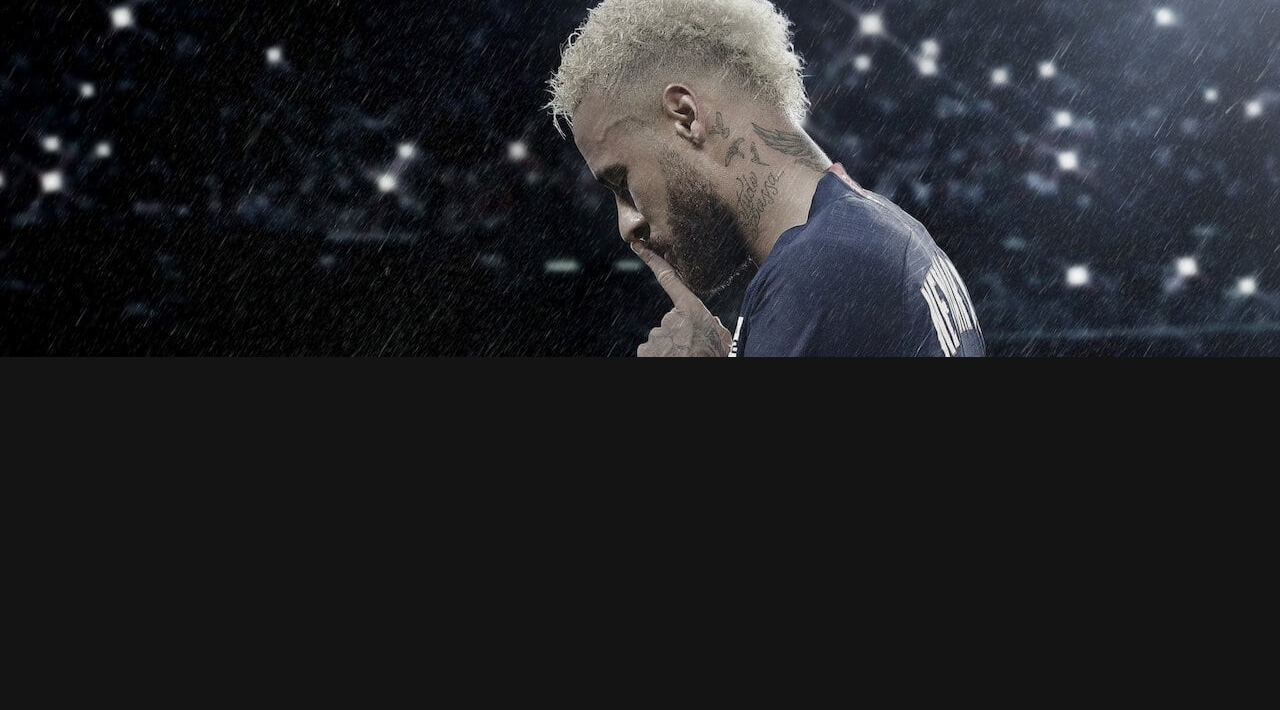
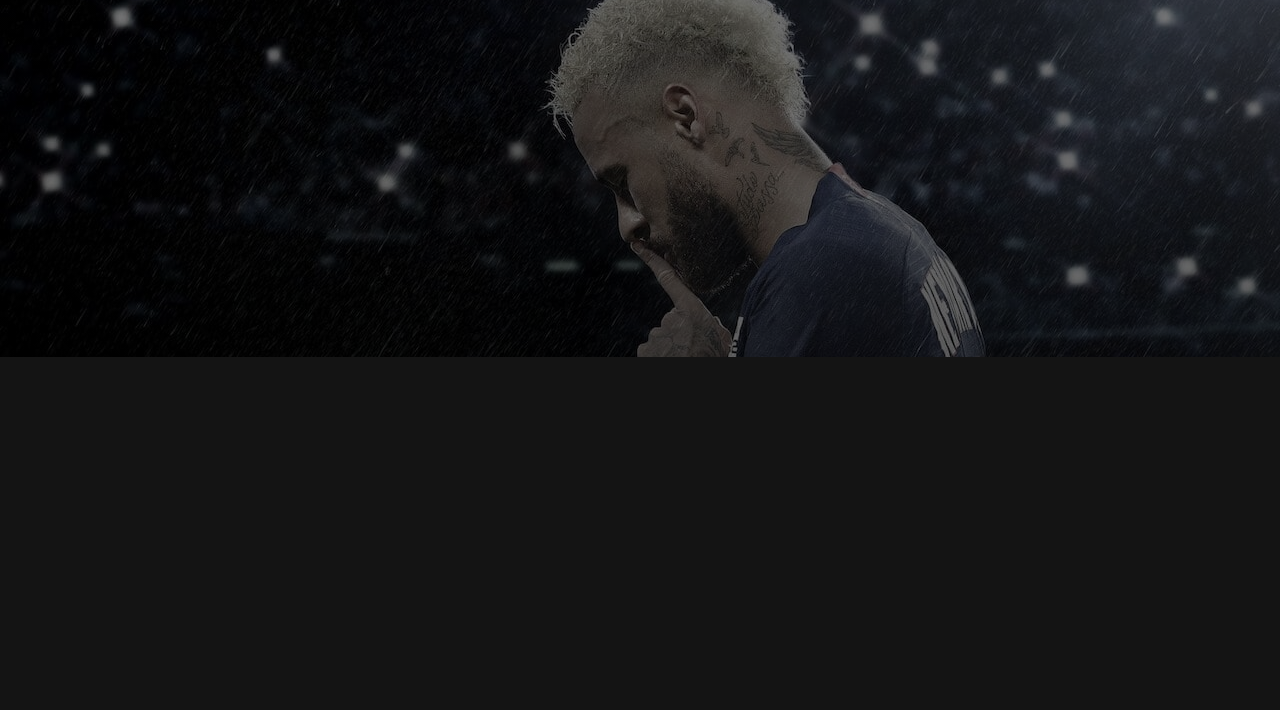
Before and after one commit to italosilva07/Recriando-a-interface-da-Netflix, a plain HTML site: page index.html in a window 1280 px wide. Shown: the part 90-800 px from the top of the page. Drawn offline with Linux system fonts and the light colour scheme.

Commit message:
Adicionando uma camada preta pro cima imagem para ficar mais parecido com original

```diff
--- a/style/main.css
+++ b/style/main.css
@@ -49,7 +49,7 @@ header nav a:hover {
 
 .filme-principal {
     font-size: 16px;
-    background: url('/img/capa.jpg');
+    background: linear-gradient(rgba(0,0,0,.50), rgba(0,0,0,.60)100%) ,url('/img/capa.jpg');
     height: 400px;
     background-size: cover;
 }
```
